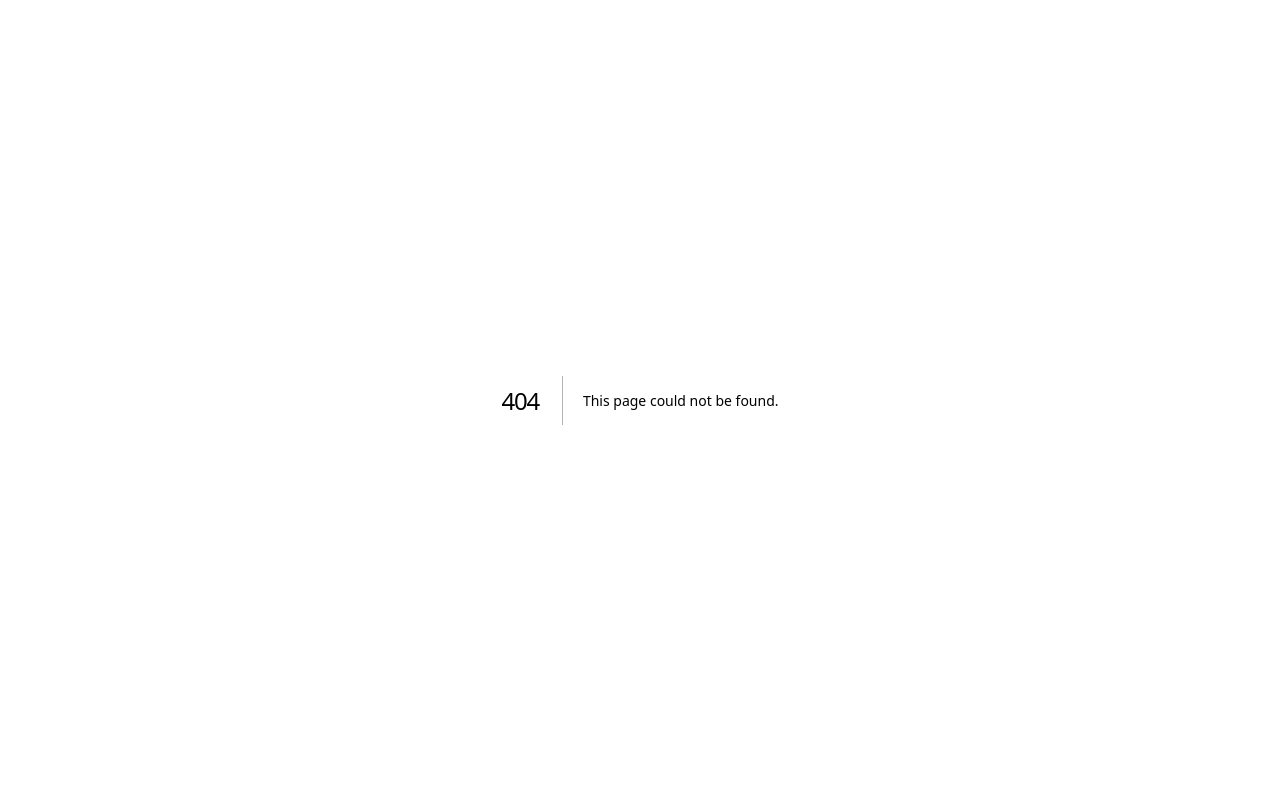
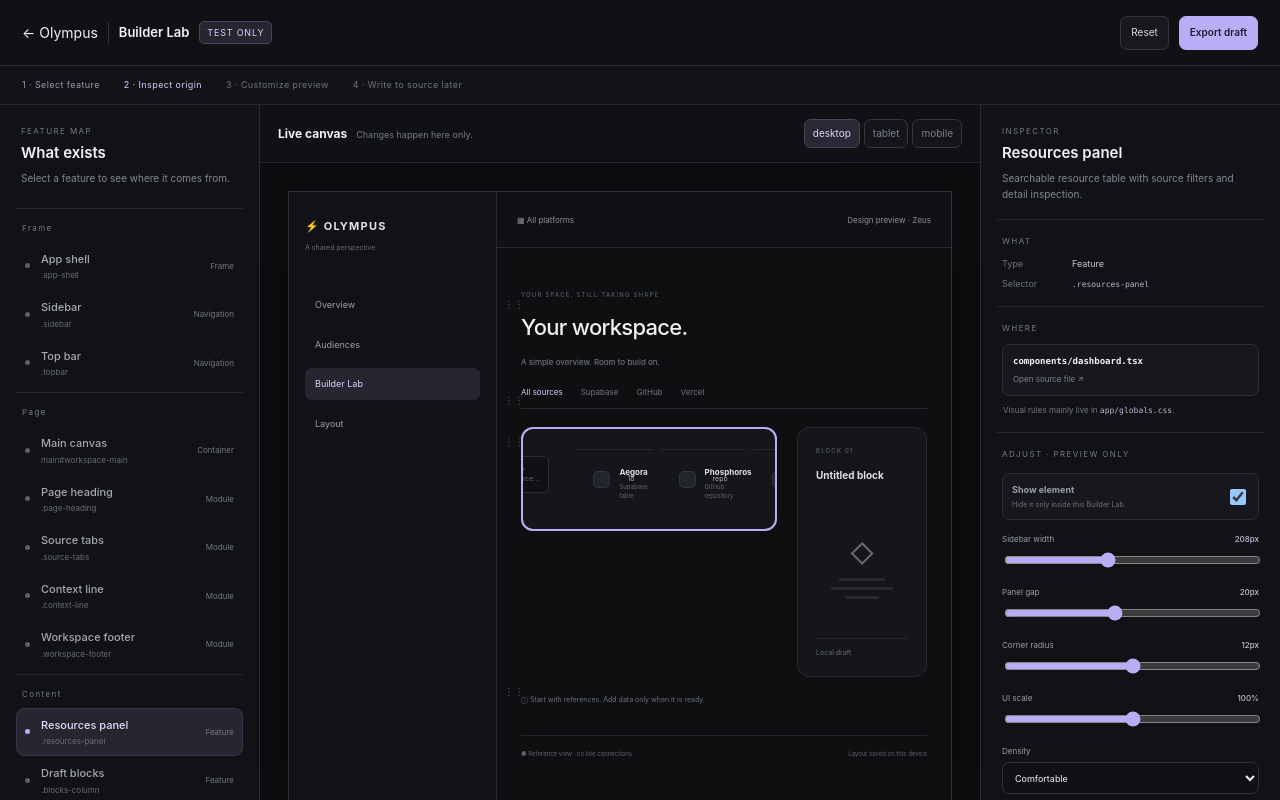
Before and after one commit to Esmeevanleeuwen/olympus, a Next.js app: page /builder in a window 1280 px wide. Before the commit this address had no page. Shown: the top 800 px of the page. Built offline with nearby package versions, Linux system fonts and the light colour scheme.

Commit message:
Add builder page

```diff
--- /dev/null
+++ b/app/builder/page.tsx
@@ -0,0 +1,5 @@
+import BuilderLab from "../../components/builder-lab";
+
+export default function Page() {
+  return <BuilderLab />;
+}
```
